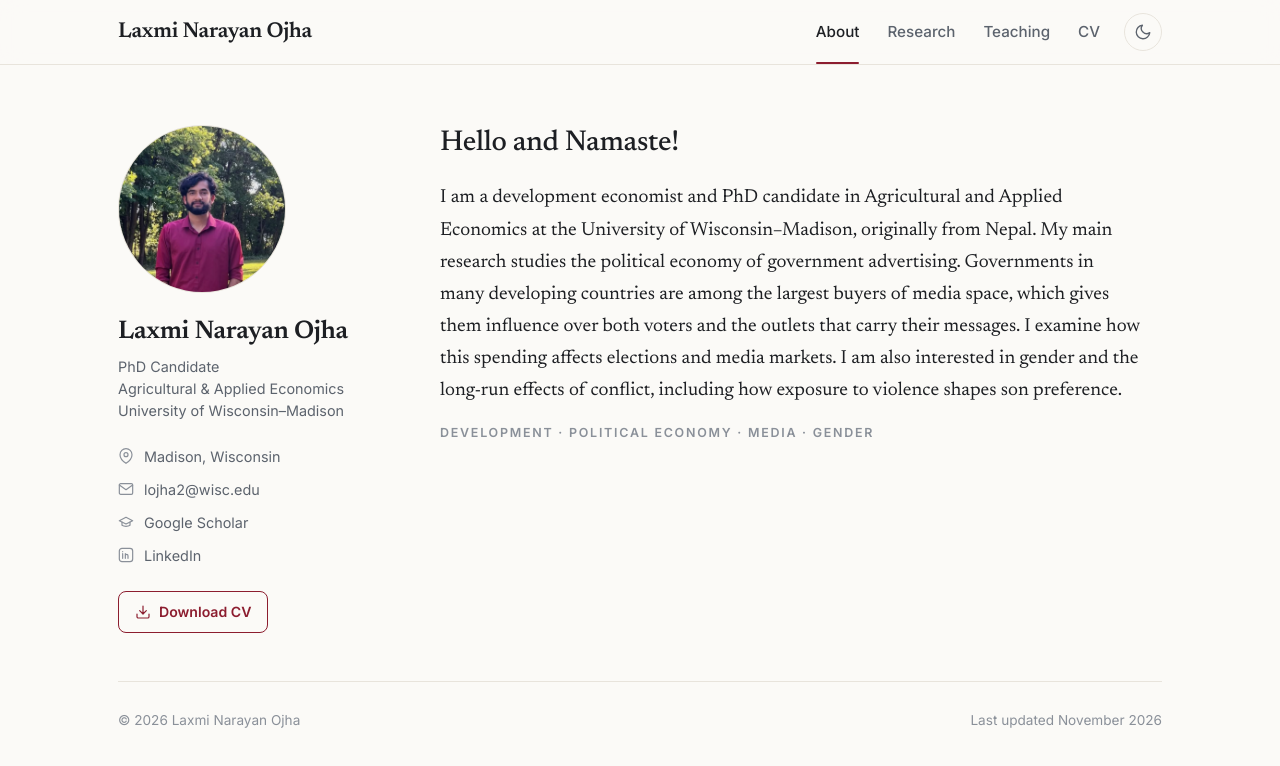
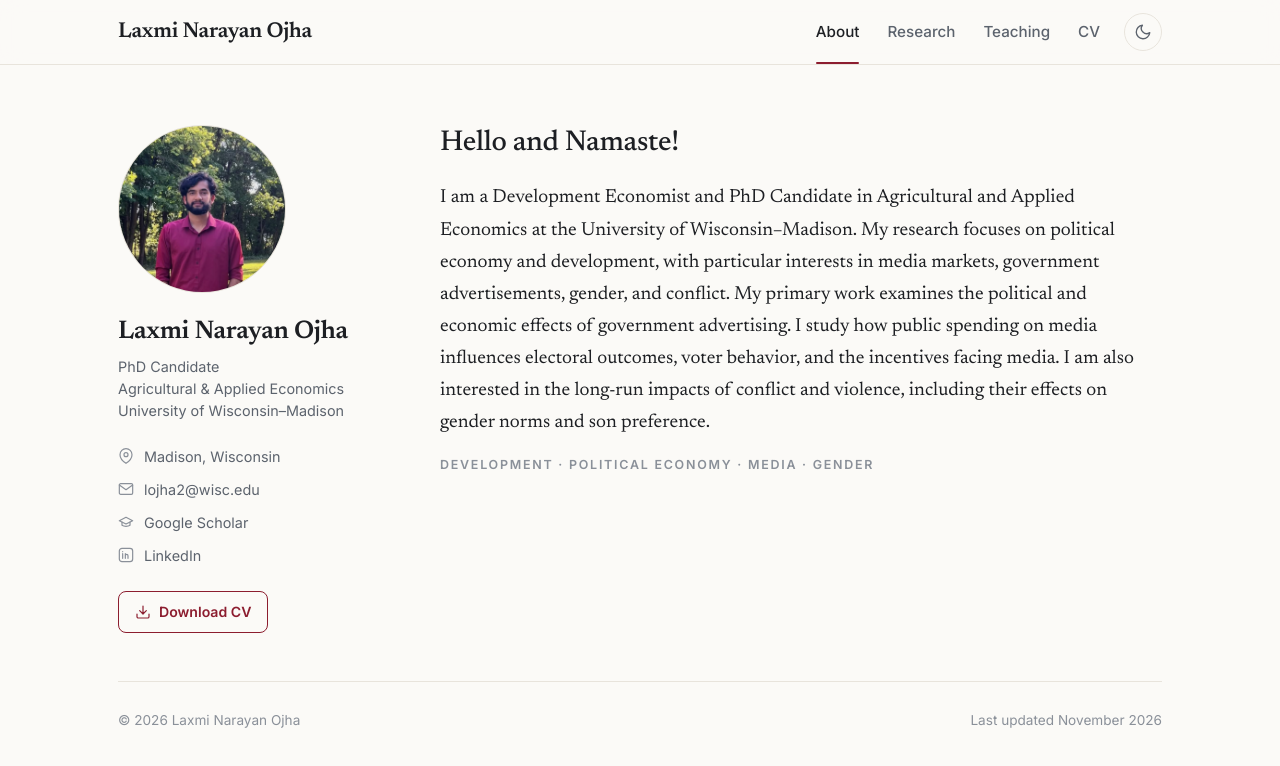
Before and after one commit to lnojha/lnojha.github.io, a plain HTML site: page index.html in a window 1280 px wide. Drawn offline with Linux system fonts and the light colour scheme.

Commit message:
Update index.html

```diff
--- a/index.html
+++ b/index.html
@@ -59,12 +59,11 @@
 
       <!-- Your bio. Each <p> ... </p> is one paragraph. -->
       <div class="prose">
-        <p>I am a development economist and PhD candidate in Agricultural and Applied Economics at the University of Wisconsin–Madison,
-          originally from Nepal. My main research studies the political economy of government advertising.
-          Governments in many developing countries are among the largest buyers of media space,
-          which gives them influence over both voters and the outlets that carry their messages.
-          I examine how this spending affects elections and media markets.
-          I am also interested in gender and the long-run effects of conflict, including how exposure to violence shapes son preference. </p>
+        <p>I am a Development Economist and PhD Candidate in Agricultural and Applied Economics at the University of Wisconsin–Madison.
+          My research focuses on political economy and development, with particular interests in media markets, government advertisements,
+          gender, and conflict. My primary work examines the political and economic effects of government advertising.
+          I study how public spending on media influences electoral outcomes, voter behavior, and the incentives facing media.
+          I am also interested in the long-run impacts of conflict and violence, including their effects on gender norms and son preference.
       </div>
 
       <!-- Your research fields, shown in small gray letters -->
```
